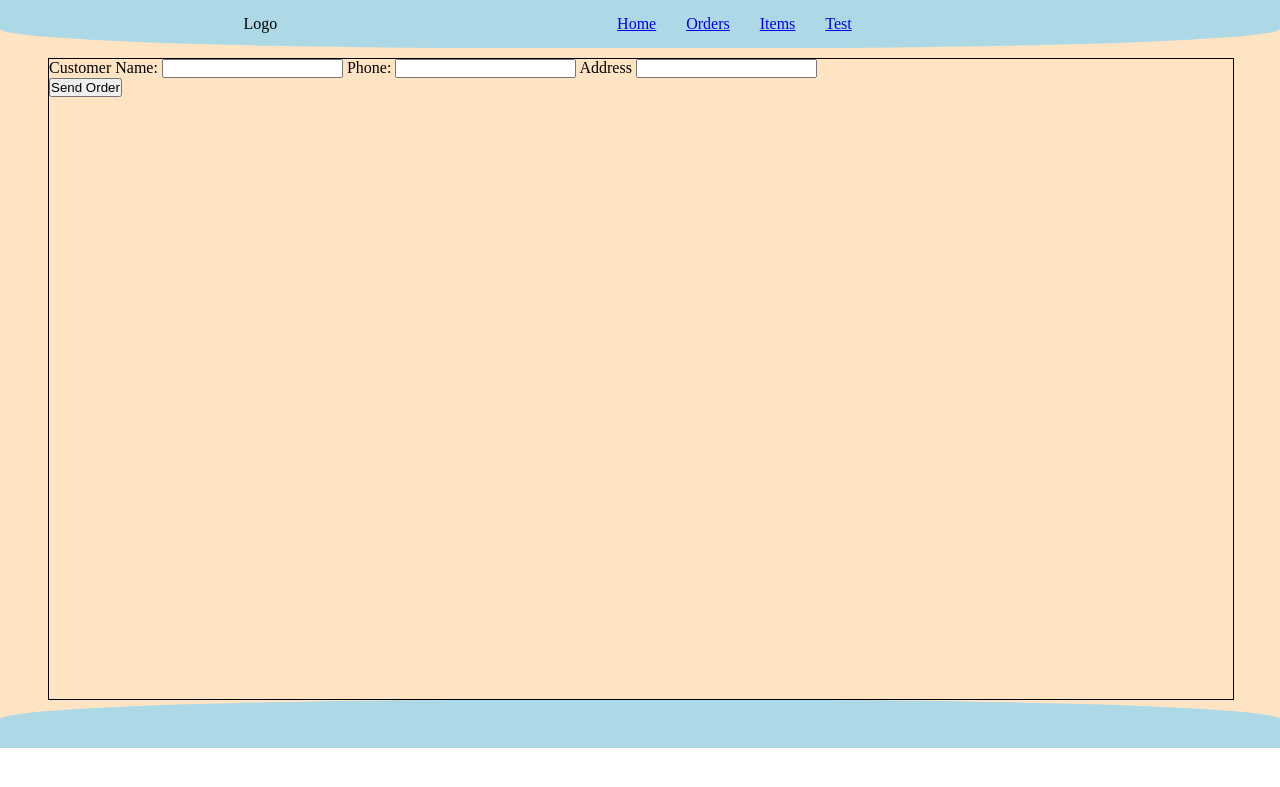
After one commit to GeorgeTegos/Project_food_takeaway, a Flask app: template templates/orders/new_order.jinja in a window 1280 px wide. The commit adds this page. Shown: the top 787 px of the page. Run offline with Flask 3, Linux system fonts and the light colour scheme; the template is opened without the code that fills it, so the values that code supplies are empty.

Commit message:
new order (no item)

```diff
--- /dev/null
+++ b/templates/orders/new_order.jinja
@@ -0,0 +1,29 @@
+{% extends 'base.jinja' %}
+{% block content %}
+    <form action="/orders" method="post">
+
+    <label for="customer_name">Customer Name:</label>
+    <input type="text" name="customer_name" id="customer_name" required>
+
+    <label for="customer_phone">Phone:</label>
+    <input type="text" id="customer_phone" name="customer_phone"
+        pattern="[0-9]{10}" title="Requires 10 numbers" required/>
+
+    <label for="customer_address">Address</label>
+    <input type="text" name="customer_address" id="customer_address" required>
+
+    <ul>
+        {% for item in items  %}
+            <li><input type="checkbox" name="item_name" id="item_name" >
+            {{ item.item_name }}</li>
+        {% endfor %}
+    </ul>
+
+    <button type="submit">Send Order</button>
+
+    </form>
+
+
+    <br>
+
+{% endblock content %}
--- a/templates/orders/show.jinja
+++ b/templates/orders/show.jinja
@@ -9,7 +9,7 @@
             <div class="show__infos">
                 <ul>
                     <li>Customer Name  {{ order.customer_name }}</li>
-                    <li>Phone {{ order.customer_phone }}</li>
+                    <li>Phone {{ phone }}</li>
                     <li>Address{{ order.customer_address }}</li>
                     <li>Total £{{total }}</li>
                 </ul>
@@ -22,7 +22,7 @@
         <ul>
             {% for item in items  %}
                  <li>
-                    {{ item.item_name }}
+                    {{ item.item_name }},  £{{ item.item_price }}
                 </li>
             {% endfor %}
         </ul>
```
Also changed, not shown: controllers/order_controller.py (+20 -7 lines).
